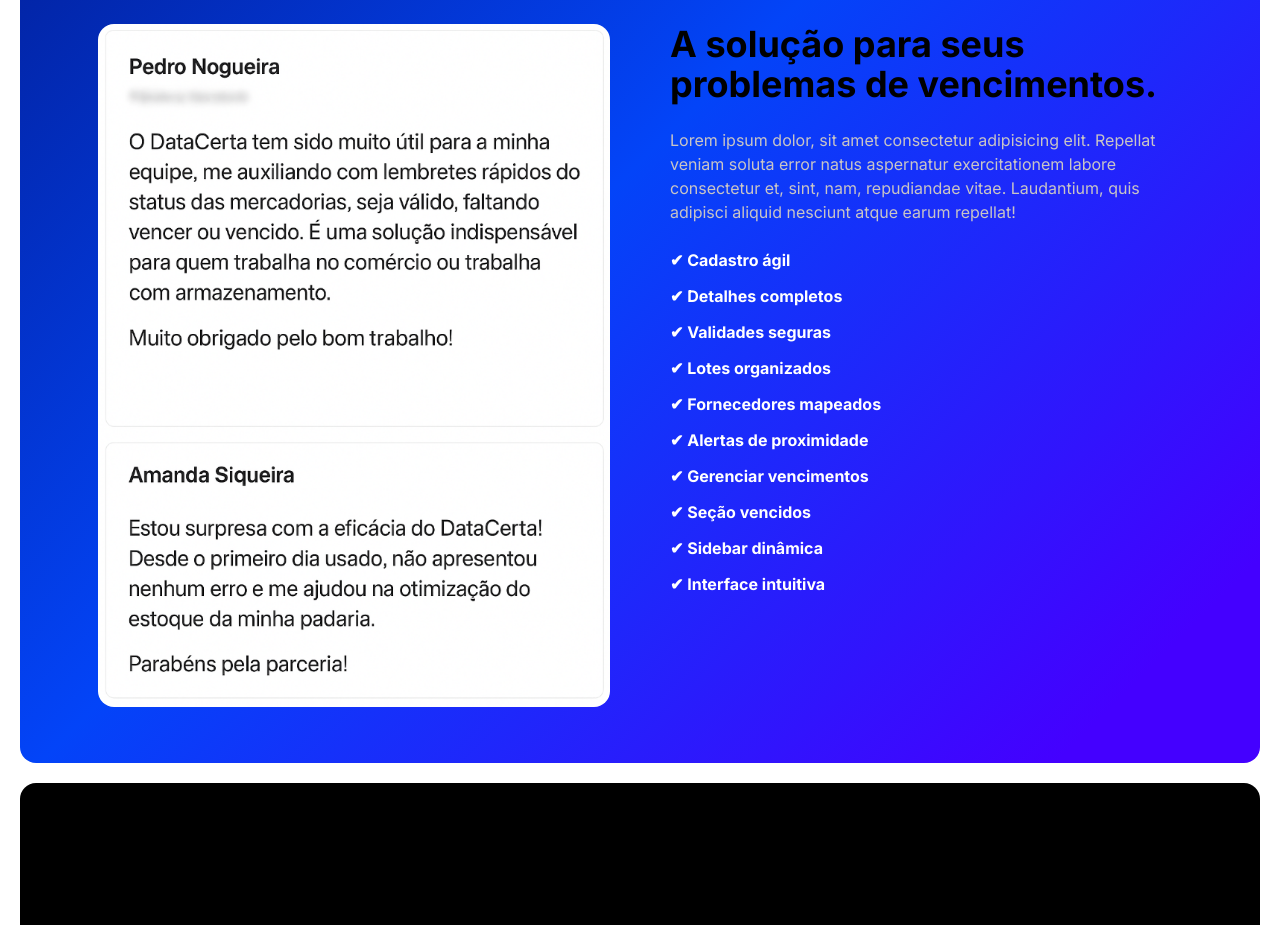
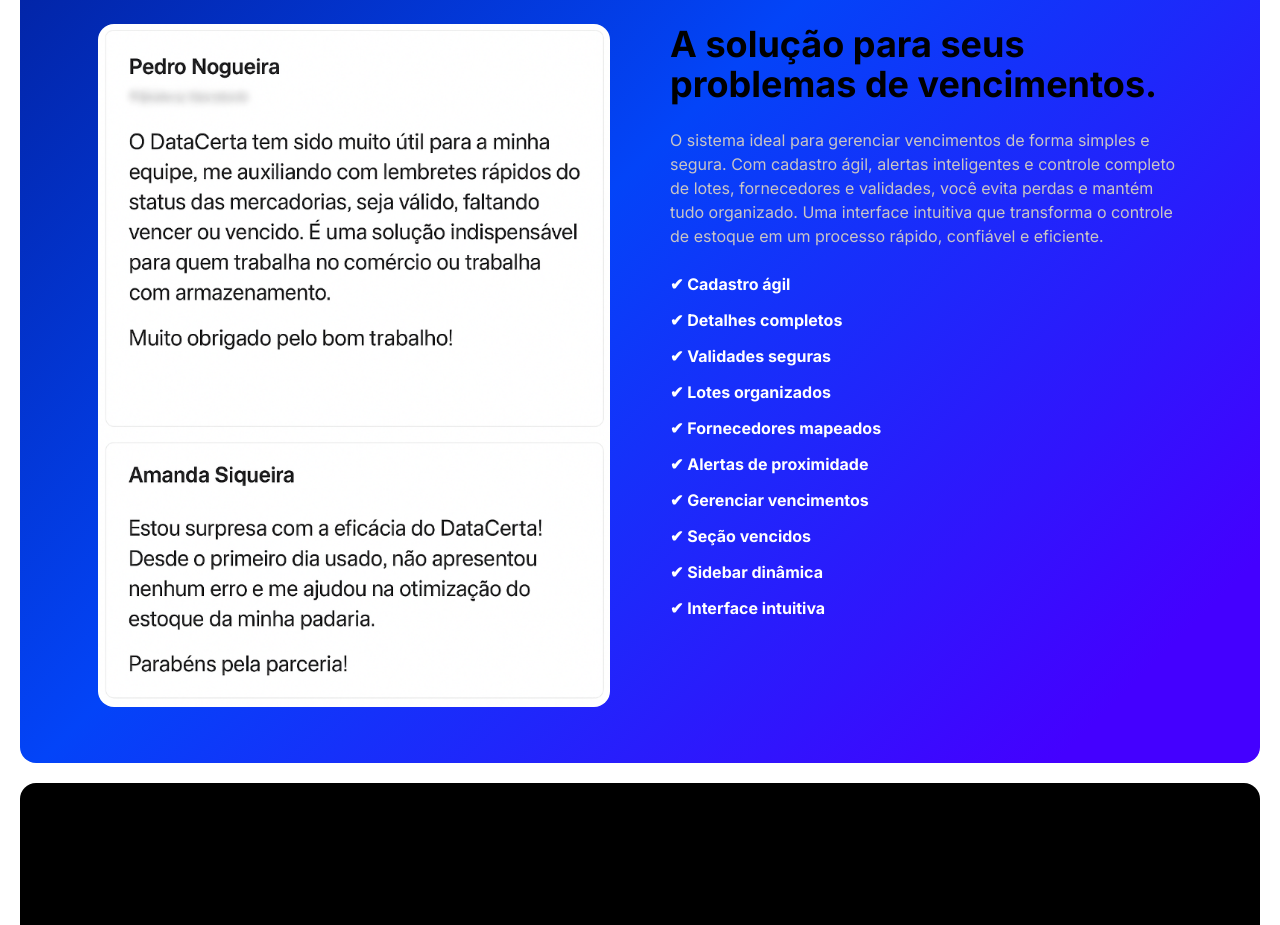
Before and after one commit to rogeranacleto/data-certa-app, a React (Vite) app: page / in a window 1280 px wide. Shown: the part 2420-3345 px from the top of the page. Built offline with nearby package versions, Linux system fonts and the light colour scheme; no server answers.

Commit message:
style: change paragraph

```diff
--- a/src/pages/Home/index.tsx
+++ b/src/pages/Home/index.tsx
@@ -84,8 +84,8 @@
                         </div>
                         <div className="max-w-lg">
                             <h2 className="font-bold text-4xl max-w-lg" data-aos="fade-left" data-aos-duration="1900">A solução para seus problemas de vencimentos.</h2>
-                            <p className="mt-6 text-[#c9c5c5]" data-aos="fade-left" data-aos-duration="2000">Lorem ipsum dolor, sit amet consectetur adipisicing elit. Repellat veniam soluta error natus aspernatur
-                                exercitationem labore consectetur et, sint, nam, repudiandae vitae. Laudantium, quis adipisci aliquid nesciunt atque earum repellat!</p>
+                            <p className="mt-6 text-[#c9c5c5]" data-aos="fade-left" data-aos-duration="2000">O sistema ideal para gerenciar vencimentos de forma simples e segura. Com cadastro ágil, alertas inteligentes e controle completo de lotes,
+                                fornecedores e validades, você evita perdas e mantém tudo organizado. Uma interface intuitiva que transforma o controle de estoque em um processo rápido, confiável e eficiente.</p>
                             <ul className="mt-6 flex flex-col gap-3" >
                                 <li className="text-white font-bold" data-aos="fade-left" data-aos-duration="2100">✔ Cadastro ágil</li>
                                 <li className="text-white font-bold" data-aos="fade-left" data-aos-duration="2200">✔ Detalhes completos</li>
```
